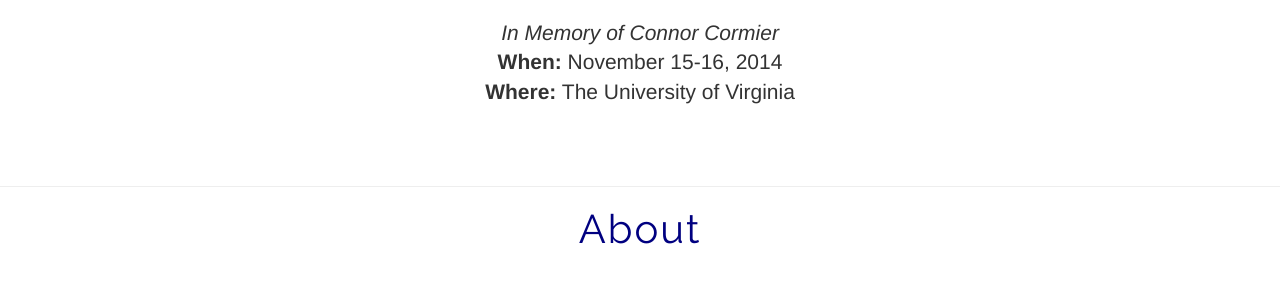
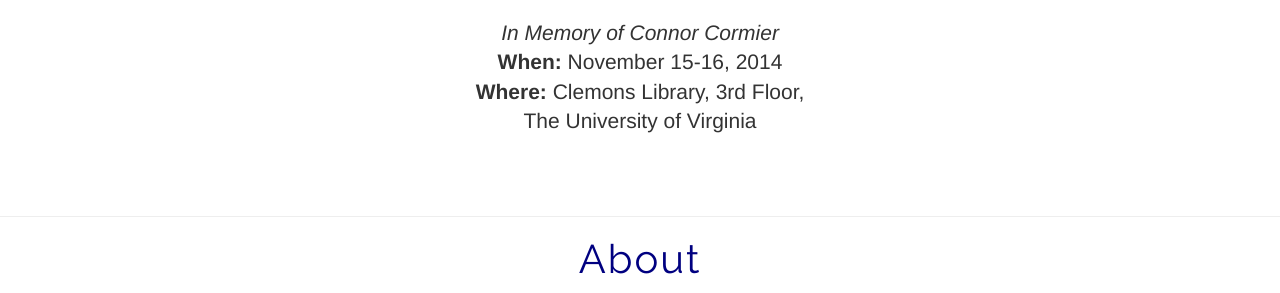
Before and after one commit to laceyle/hackvirginia.github.io, a plain HTML site: page index.html in a window 1280 px wide. Shown: the part 752-1045 px from the top of the page. Drawn offline with nearby package versions, Linux system fonts and the light colour scheme.

Commit message:
Update index.html

```diff
--- a/index.html
+++ b/index.html
@@ -56,7 +56,7 @@
             <p class="lead">
                 <img id="title" src="img/hacckconnor_logo.png" width="1000" style="margin-left: auto; margin-right: auto">
                 <br><p class="lead"><i>In Memory of Connor Cormier</i><br>
-            <b>When:</b> November 15-16, 2014<br><b>Where:</b> The University of Virginia</p>
+            <b>When:</b> November 15-16, 2014<br><b>Where:</b> Clemons Library, 3rd Floor, <br>The University of Virginia</p>
 
             </p>
         </div>
```
